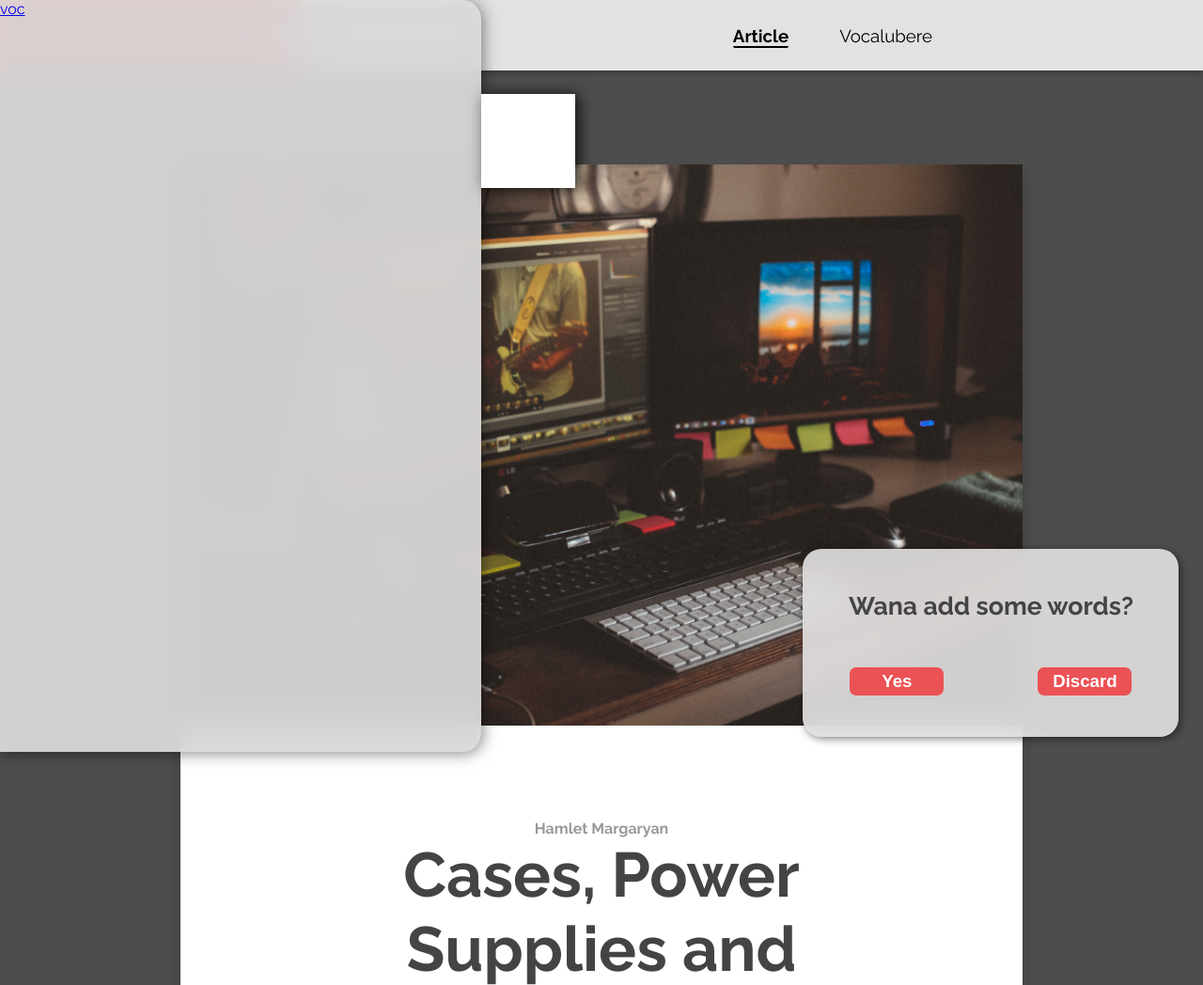
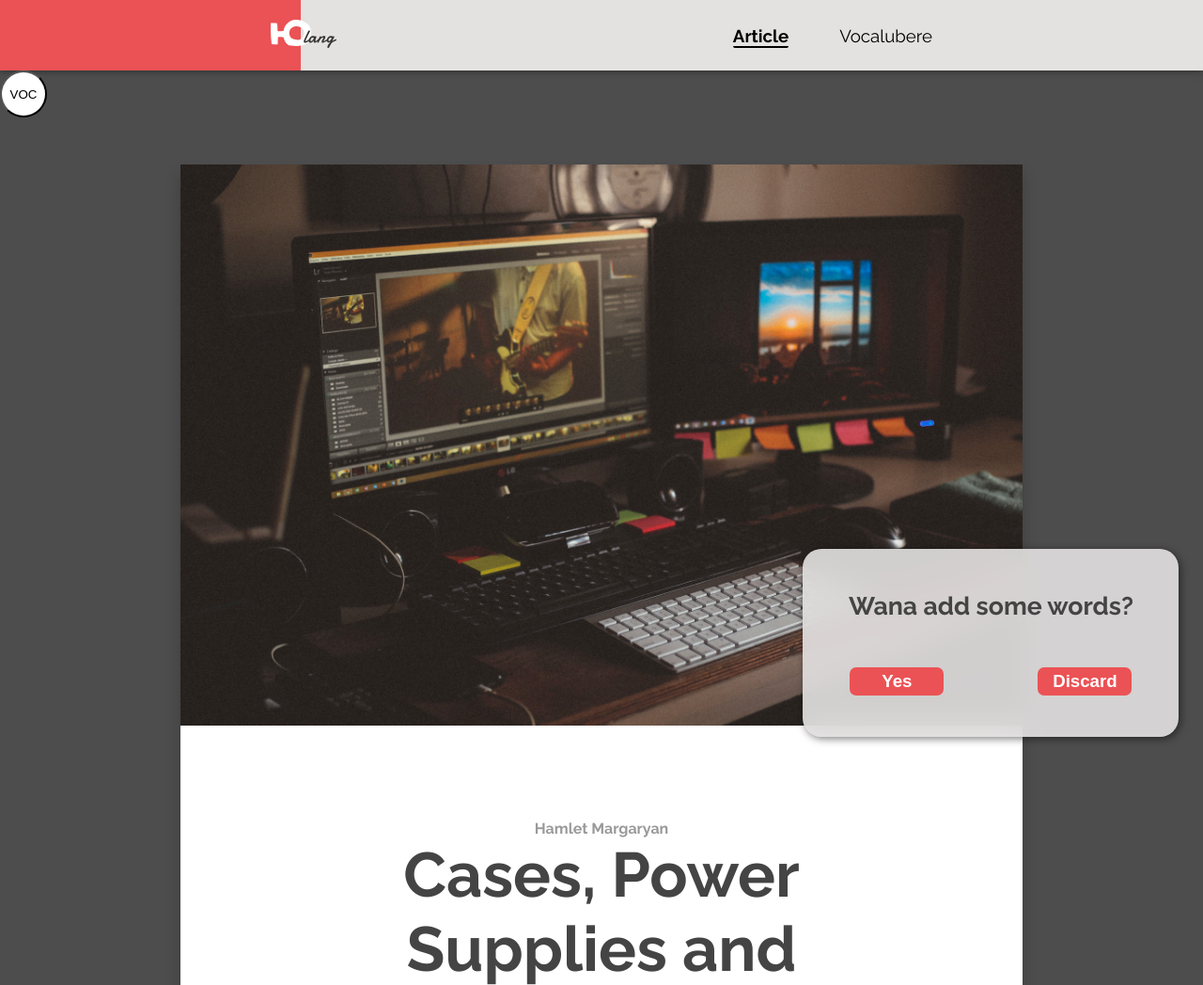
Before and after one commit to MrMargaryan/Youlang-articles, a PHP site: page / in a window 1280 px wide; the page is wider, and only the part inside the window is pictured. Shown: the top 1048 px of that part at 94% size. Run offline with PHP 8.4, Linux system fonts and the light colour scheme; some web fonts are replaced.

Commit message:
open and close vocabulary

```diff
--- a/site/index.php
+++ b/site/index.php
@@ -57,8 +57,11 @@
             </menu>
         </div>
     </footer> -->
+    <button class="open_voc_btn">VOC</button>
+    <button class="close_voc_btn">X</button>
     <div class="vocabulary_box">
-        <a href="#" class="voc_button">voc</a>
+        <button class="close_voc_btn">X</button>
+        <!-- <a href="#" class="voc_button">voc</a> -->
     </div>
     <div class="box">Lorem ipsum dolor sit amet, consectetur adipiscing elit. Suspendisse placerat pellentesque placerat.</div>
 </body>
--- a/site/script.js
+++ b/site/script.js
@@ -1,9 +1,22 @@
 $(document).ready(function() {
+
+    /* MODAL WINDOW REMOVE */
     $(".discard").on("click", function() {
         $(".modal_window").remove();
     });
 
-    $(".voc_button").on("click", function() {
-        $(".vocabulary").show("drop", 1000);
+    /* OPEN VOCABULARY BUTTON */
+    $(".open_voc_btn").on("click", function() {
+        $(".open_voc_btn").hide("drop", 50);
+        $(".vocabulary_box").show("drop", 1000);
+        $(".close_voc_btn").show("drop", 1000);
+        $(".close_voc_btn").css("visibility", "visible", 1000);
+    });
+
+    /* CLOSE VOCABULARY BUTTON */
+    $(".close_voc_btn").on("click", function() {
+        $(".open_voc_btn").show("drop", 50);
+        $(".vocabulary_box").hide("drop", 1000);
+        $(".close_voc_btn").hide("drop", 1000);
     });
 });
--- a/site/style.css
+++ b/site/style.css
@@ -187,7 +187,7 @@ ul {
     position: fixed;
     top: 0;
     left: 0;
-    display: block;
+    display: none;
     background-color: rgba(228, 225, 225, .9);
     backdrop-filter: blur(15px);
     -webkit-backdrop-filter: blur(15px);
@@ -195,6 +195,29 @@ ul {
     border-top-right-radius: 20px;
     filter: drop-shadow(2px 2px 8px rgba(0, 0, 0, .5));
     z-index: 10;
+}
+
+.open_voc_btn {
+    height: 50px;
+    width: 50px;
+    position: absolute;
+    background-color: #fff;
+    border-radius: 50%;
+    top: 75px;
+    position: fixed;
+    left: 0;
+}
+
+.close_voc_btn {
+    height: 50px;
+    width: 50px;
+    position: relative;
+    background-color: #fff;
+    border-radius: 50%;
+    border-top-right-radius: 20px;
+    top: 0;
+    left: calc(100% - 50px);
+    visibility: hidden;
 }
 
 .vocabulary_box a {
@@ -214,6 +237,7 @@ ul {
     filter: drop-shadow(2px 2px 8px rgba(0, 0, 0, .5));
 }
 
+
 /* .voc_button:after {
     content: "";
     height: 100px;
@@ -226,6 +250,7 @@ ul {
     background-color: #fff;
 
 } */
+
 .box {
     background: white;
     width: 200px;
@@ -233,8 +258,9 @@ ul {
     box-shadow: 0px 0px 15px rgba(0, 0, 0, 0.4);
     position: relative;
     padding: 25px;
-  }
-  .box:after {
+}
+
+.box:after {
     content: '';
     position: absolute;
     height: 31px;
@@ -245,8 +271,9 @@ ul {
     background: white;
     box-shadow: 0px 0px 15px rgba(0, 0, 0, 0.4);
     z-index: -1;
-  }
-  .box:before {
+}
+
+.box:before {
     content: '';
     position: absolute;
     height: 0px;
@@ -258,4 +285,4 @@ ul {
     border-width: 30px 30px 0px 0px;
     border-color: transparent white;
     border-style: solid;
-  }
+}
```
